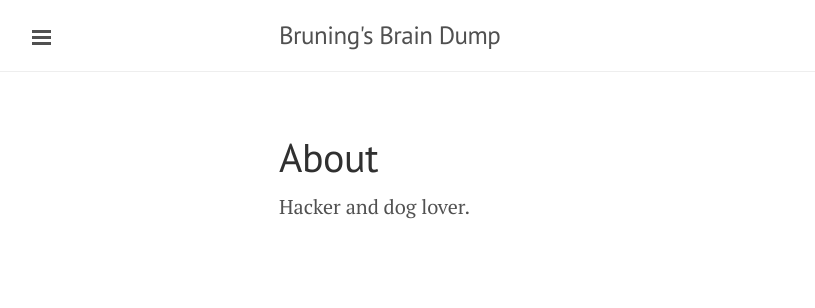
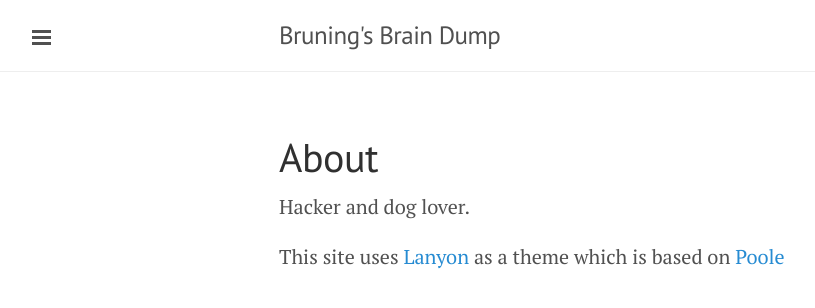
Before and after one commit to ebruning/ebruning.github.io.back, a Jekyll site: the page built from about.md, in a window 1280 px wide. Shown: the top 308 px of the page, without its empty margins (1-816 px from the left). Built offline with Jekyll 4.4.1, drawn with Linux system fonts in a browser that asks for light colours; Markdown is read by kramdown in place of the engine named in the settings.

Commit message:
Add theme links

```diff
--- a/about.md
+++ b/about.md
@@ -4,3 +4,5 @@ title: About
 ---
 
 Hacker and dog lover.
+
+This site uses [Lanyon](http://lanyon.getpoole.com/) as a theme which is based on [Poole](http://getpoole.com/)
```
